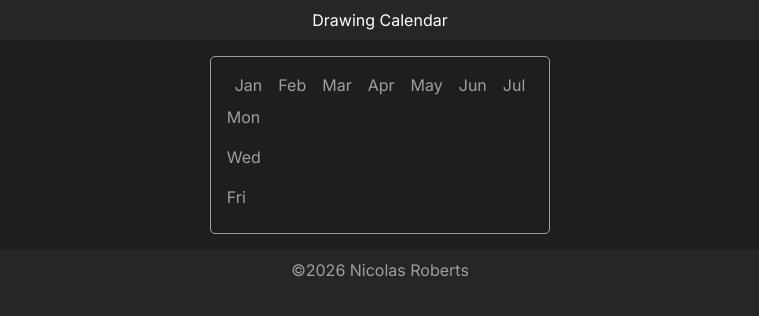
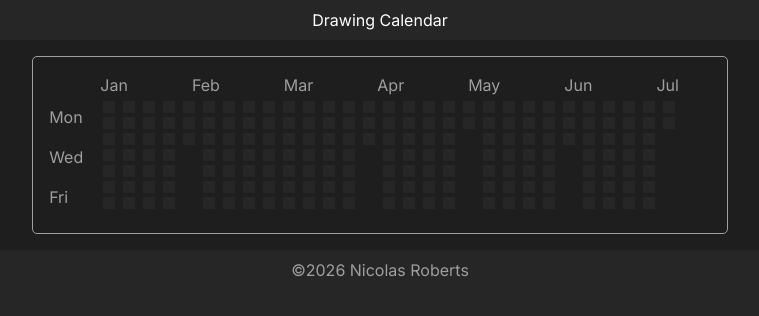
Before and after one commit to nicogroberts/drawing-calendar, a website built with Vite: page index.html in a window 1280 px wide. Shown: the whole page, without its empty margins (260-1019 px from the left). Built offline with nearby package versions, Linux system fonts and the light colour scheme.

Commit message:
added day cells

```diff
--- a/index.html
+++ b/index.html
@@ -5,7 +5,7 @@
     <link rel="icon" type="image/svg+xml" href="/favicon.svg" />
     <link rel="stylesheet" href="src/style.css" />
     <meta name="viewport" content="width=device-width, initial-scale=1.0" />
-    <title>drawing-calendar</title>
+    <title>Drawing Calendar</title>
   </head>
   <body>
     <header>
--- a/src/calendar.js
+++ b/src/calendar.js
@@ -53,13 +53,25 @@ const generateDayLabel = (d) => {
 
 // Get the calendar div
 const calendar = document.getElementById("calendar");
+// Create months div
 const months = document.createElement("div");
 months.classList.add("months");
 calendar.appendChild(months);
 const days = document.createElement("div");
+// Create days div
+const daysContainer = document.createElement("div");
+daysContainer.classList.add("days-container");
+calendar.appendChild(daysContainer);
 days.classList.add("days");
 daysOfTheWeek.forEach(generateDayLabel);
-calendar.appendChild(days);
+daysContainer.appendChild(days);
+
+const colsContainer = document.createElement("div");
+colsContainer.classList.add("cols-container");
+daysContainer.appendChild(colsContainer);
+let col = document.createElement("div");
+col.classList.add("col");
+colsContainer.appendChild(col);
 
 /**
  * Displays current date in the console
@@ -74,12 +86,36 @@ const displayCurrentDate = () => {
 const generateCalendar = () => {
     for (let i = 0; i <= currentMonth; i++)
     {
-        let month = document.createElement("span");
+        // Create month labels
+        const month = document.createElement("span");
         month.classList.add("month");
         month.textContent = Object.keys(daysOfTheMonth)[i];
         months.appendChild(month);
 
-        console.log(Object.entries(daysOfTheMonth)[i]);
+        let dayCounter = 0;
+
+        // Create a day div for each day up till the current month
+        if (i !== currentMonth) {
+            for (let j = 0; j < Object.values(daysOfTheMonth)[i]; j++) {
+                const cell = document.createElement("div");
+                cell.classList.add("cell");
+                col.appendChild(cell);
+                dayCounter++;
+                console.log(dayCounter);
+
+                if (dayCounter === 7) {
+                    col = document.createElement("div");
+                    col.classList.add("col");
+                    colsContainer.appendChild(col);
+                    console.log("new col created");
+                    dayCounter = 0;
+                }
+            }
+            col = document.createElement("div");
+            col.classList.add("col");
+            colsContainer.appendChild(col);
+        }
+
         if (i === currentMonth) {
             console.log(currentDay);
         }
--- a/src/style.css
+++ b/src/style.css
@@ -43,8 +43,16 @@ main {
   padding: 1rem;
 }
 
+.months {
+  margin-left: 1.2rem;
+}
+
 .month {
-  margin: 0 0.5rem;
+  margin: 0 2rem;
+}
+
+.days-container {
+  display: flex;
 }
 
 .days {
@@ -56,6 +64,17 @@ main {
   margin: 0.5rem 0;
 }
 
+.cols-container {
+  margin: 0 1rem;
+  display: flex;
+}
+
+.cell {
+  background-color: var(--secondary-color);
+  padding: 6px;
+  margin: 4px;
+}
+
 footer {
   text-align: center;
   margin: 0.5rem;
```
